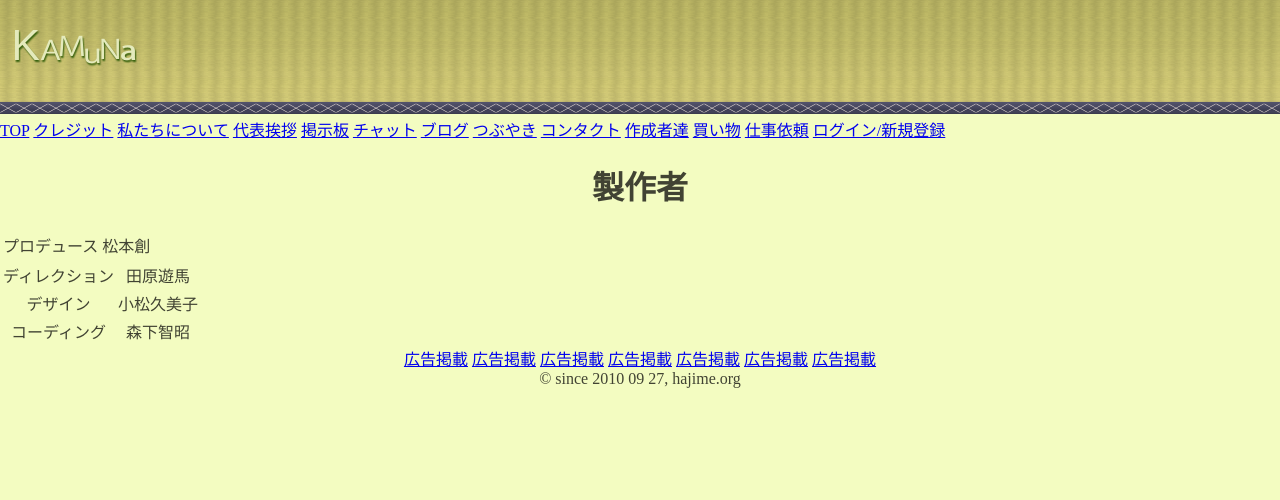
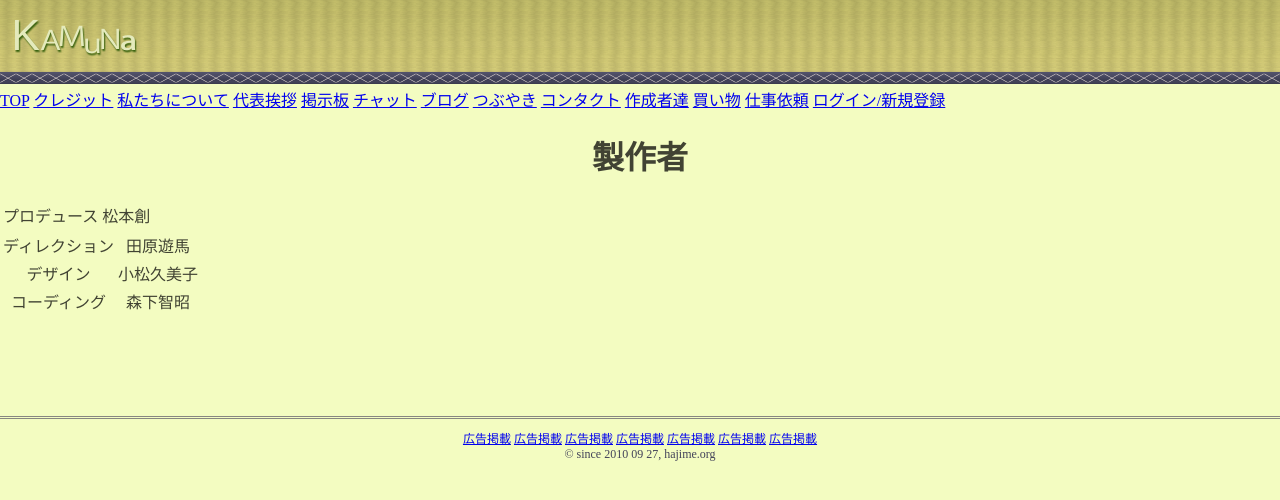
Before and after one commit to kurari/Tenpra, a PHP site: template site/view/credit.html in a window 1280 px wide. Shown: the top 500 px of the page. Run offline with PHP 8.4, Linux system fonts and the light colour scheme; the template is opened without the code that fills it, so the values that code supplies are empty.

Commit message:
create footer design and gm design

```diff
--- a/site/public/css/default.css
+++ b/site/public/css/default.css
@@ -5,16 +5,47 @@
 }
 
 #header {
-	height : 117px;
-	background : url("../img/bg1.png");
+	height : 87px;
+	background : url("../img/bg1.png") 0px -30px;
 	position : relative;
 }
-
 #header h1{
 	color : #FFFFFF;
 	font-size : 26px;
 	position : absolute;
 	margin : 0px;
-	top : 30px;
+	top : 20px;
 	left : 15px;
 }
+
+#gm {
+	background : url("../img/bg_gm1.png");
+	height : 26px;
+}
+#gm a{
+	display : block;
+	padding-top : 6px;
+	height : 20px;
+	text-decoration : none;
+	float : left;
+	padding-left : 15px;
+	padding-right : 15px;
+	font-size : 12px;
+	color : white;
+}
+#gm a:hover {
+	background : url("../img/bg_gm1_over.png");
+}
+
+#footer {
+	border-top : double 3px #878780;
+	margin-top : 100px;
+	padding-top : 10px;
+	text-align : center;
+	font-size : 12px;
+	color : #424259;
+}
+
+#footer .menus {
+	margin-bottom : 10px;
+}
--- a/site/view/footer.html
+++ b/site/view/footer.html
@@ -1,5 +1,5 @@
 <div id="footer">
-	<div id="footer_menus">
+	<div class="menus">
 		<a href="#">広告掲載</a>
 		<a href="#">広告掲載</a>
 		<a href="#">広告掲載</a>
--- a/site/view/gm.html
+++ b/site/view/gm.html
@@ -1,4 +1,4 @@
-<div id="global_menu">
+<div id="gm">
 	<a href="{{$site.url}}">TOP</a>
 	<a href="{{$site.url}}/index.php/view/credit">クレジット</a>
 	<a href="#">私たちについて</a>
```
